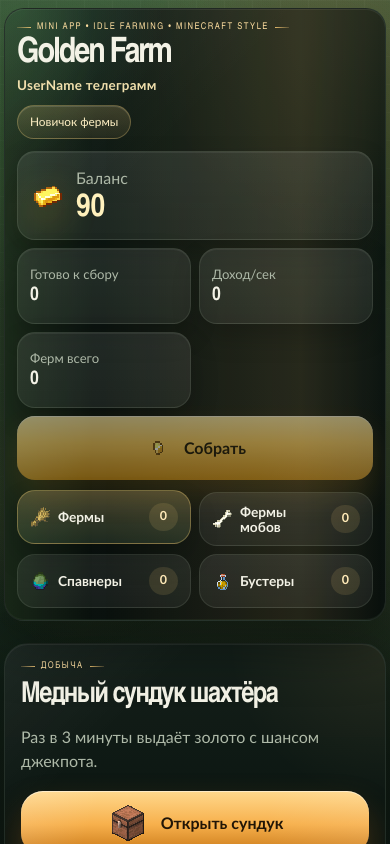
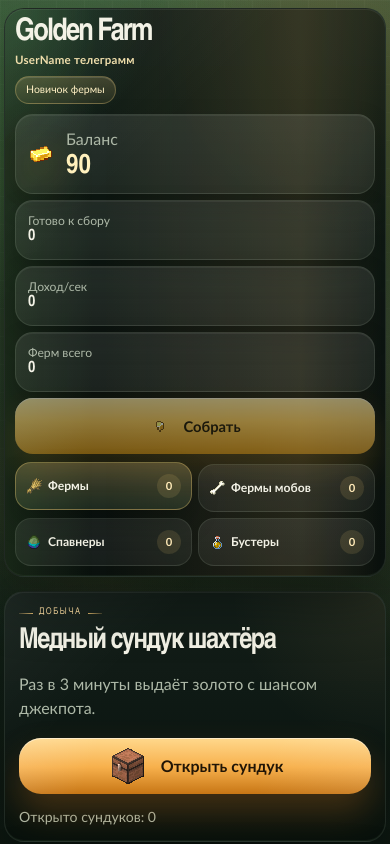
Before and after one commit to Kastient/golden-farm-miniapp, a React (Vite) app: page / in a window 390 px wide. Shown: the top 844 px of the page. Built offline with nearby package versions, Linux system fonts and the light colour scheme.

Commit message:
Tighten mobile HUD layout

```diff
--- a/src/App.css
+++ b/src/App.css
@@ -1033,14 +1033,16 @@
 
 @media (max-width: 680px) {
   .app-shell {
-    width: min(100%, calc(100% - 12px));
-    padding-bottom: 48px;
+    width: 100%;
+    padding: 8px 6px 40px;
   }
 
   .top-hud {
     top: 8px;
-    gap: 12px;
-    padding: 14px;
+    gap: 10px;
+    padding: 12px;
+    margin-bottom: 14px;
+    border-radius: 20px;
   }
 
   .eyebrow,
@@ -1058,95 +1060,103 @@
     width: 14px;
   }
 
+  .hud-brand-title .eyebrow {
+    display: none;
+  }
+
   .hud-brand {
     display: grid;
     grid-template-columns: minmax(0, 1fr) auto;
     align-items: start;
-    gap: 10px;
+    gap: 8px;
   }
 
   .hud-brand-title {
-    gap: 4px;
+    gap: 2px;
   }
 
   .hud-brand-title strong {
     max-width: none;
-    font-size: clamp(2rem, 9vw, 2.7rem);
-    line-height: 0.92;
+    font-size: clamp(1.6rem, 8vw, 2.2rem);
+    line-height: 0.96;
   }
 
   .hud-username {
-    font-size: 0.84rem;
+    font-size: 0.72rem;
   }
 
   .hud-rank {
-    min-height: 34px;
-    max-width: 120px;
-    padding: 6px 12px;
+    min-height: 28px;
+    max-width: 104px;
+    padding: 4px 10px;
     white-space: normal;
     text-align: center;
-    font-size: 0.74rem;
+    font-size: 0.66rem;
     justify-content: center;
   }
 
   .hud-summary {
     grid-template-columns: repeat(2, minmax(0, 1fr));
-    gap: 10px;
+    gap: 8px;
   }
 
   .hud-balance-card {
     grid-column: 1 / -1;
-    min-height: 88px;
-    padding: 14px 16px;
+    min-height: 72px;
+    padding: 12px 14px;
+    border-radius: 18px;
   }
 
   .hud-balance-card img {
-    width: 28px;
-    height: 28px;
+    width: 22px;
+    height: 22px;
   }
 
   .hud-balance-card strong {
-    font-size: 2rem;
+    font-size: 1.7rem;
   }
 
   .hud-stat {
-    min-height: 82px;
-    padding: 14px;
-    gap: 4px;
+    min-height: 66px;
+    padding: 12px;
+    gap: 2px;
+    border-radius: 18px;
   }
 
   .hud-stat span {
-    font-size: 0.82rem;
-    line-height: 1.15;
+    font-size: 0.76rem;
+    line-height: 1.05;
   }
 
   .hud-stat strong {
-    font-size: 1.2rem;
+    font-size: 1rem;
   }
 
   .hud-collect {
     grid-column: 1 / -1;
     width: 100%;
     min-width: 0;
-    min-height: 72px;
-    font-size: 1rem;
+    min-height: 56px;
+    font-size: 0.92rem;
+    border-radius: 18px;
   }
 
   .hud-collect img {
-    width: 28px;
-    height: 28px;
+    width: 22px;
+    height: 22px;
   }
 
   .hud-tabs {
     grid-template-columns: repeat(2, minmax(0, 1fr));
-    gap: 8px;
+    gap: 6px;
   }
 
   .hud-tab {
-    min-height: 56px;
-    padding: 0 14px;
-    gap: 8px;
-    font-size: 0.92rem;
+    min-height: 50px;
+    padding: 0 12px;
+    gap: 6px;
+    border-radius: 16px;
+    font-size: 0.8rem;
   }
 
   .hud-tab span {
@@ -1154,14 +1164,15 @@
   }
 
   .hud-tab img {
-    width: 20px;
-    height: 20px;
+    width: 16px;
+    height: 16px;
   }
 
   .hud-tab b {
-    min-width: 28px;
-    height: 28px;
-    font-size: 0.78rem;
+    min-width: 24px;
+    height: 24px;
+    padding: 0 8px;
+    font-size: 0.7rem;
   }
 
   .shop-grid {
@@ -1185,24 +1196,23 @@
 
   .system-panel,
   .shop-panel {
-    padding: 16px;
+    padding: 14px;
+    border-radius: 20px;
   }
 
   .treasure-button,
   .hud-collect {
-    min-height: 64px;
+    min-height: 56px;
   }
 }
 
 @media (max-width: 420px) {
   .app-shell {
-    width: min(100%, calc(100% - 8px));
-    padding-top: 8px;
+    padding: 6px 4px 36px;
   }
 
   .top-hud {
-    border-radius: 20px;
-    padding: 12px;
+    padding: 10px;
   }
 
   .hud-brand {
@@ -1215,22 +1225,22 @@
   }
 
   .hud-summary {
-    gap: 8px;
+    grid-template-columns: 1fr;
+    gap: 6px;
   }
 
-  .hud-balance-card,
-  .hud-stat {
-    border-radius: 18px;
+  .hud-balance-card {
+    min-height: 68px;
   }
 
   .hud-stat {
-    min-height: 76px;
-    padding: 12px;
+    min-height: 60px;
+    padding: 10px 12px;
   }
 
   .hud-tab {
-    min-height: 54px;
-    padding: 0 12px;
-    font-size: 0.86rem;
+    min-height: 48px;
+    padding: 0 10px;
+    font-size: 0.76rem;
   }
 }
```
